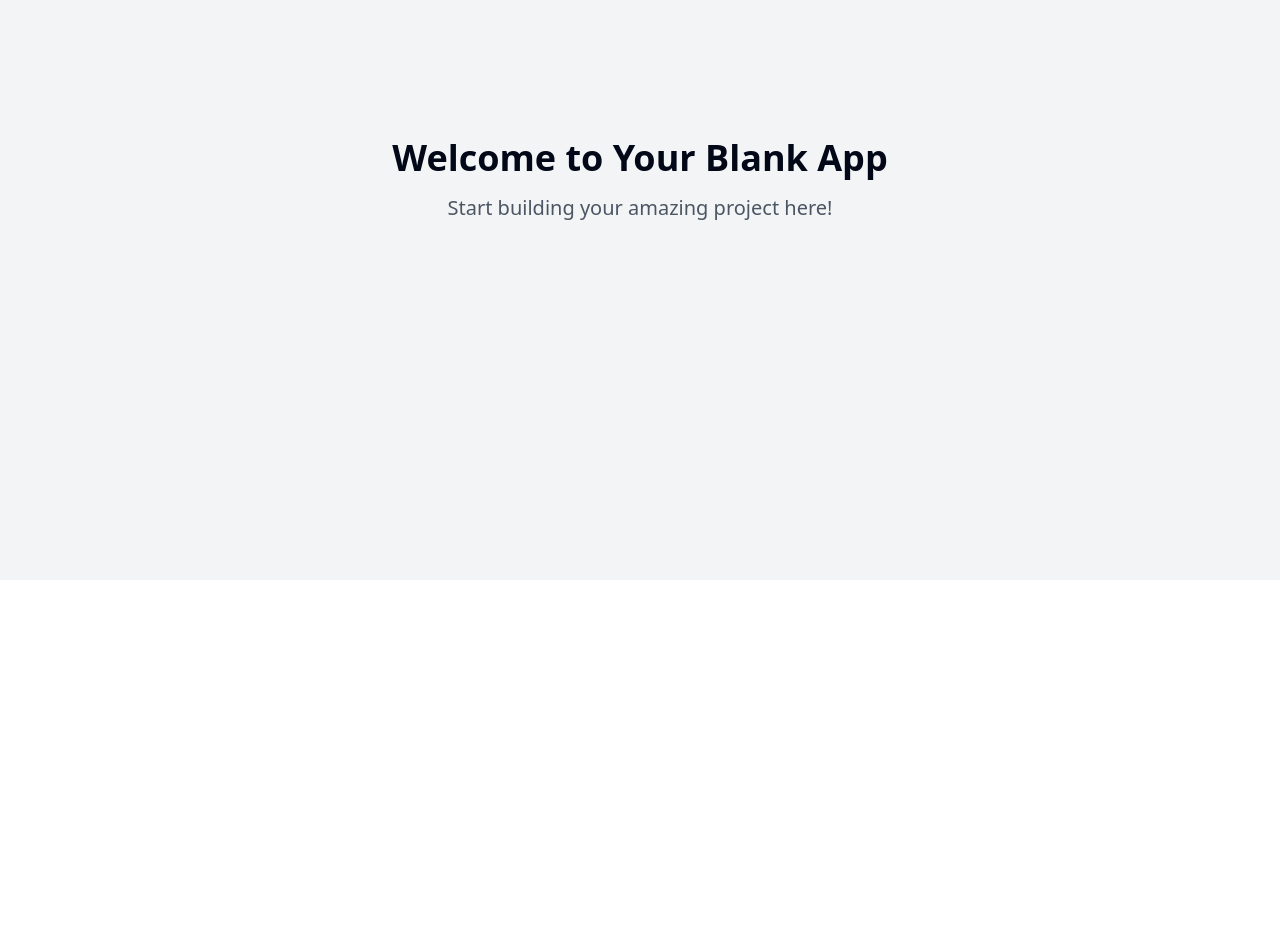
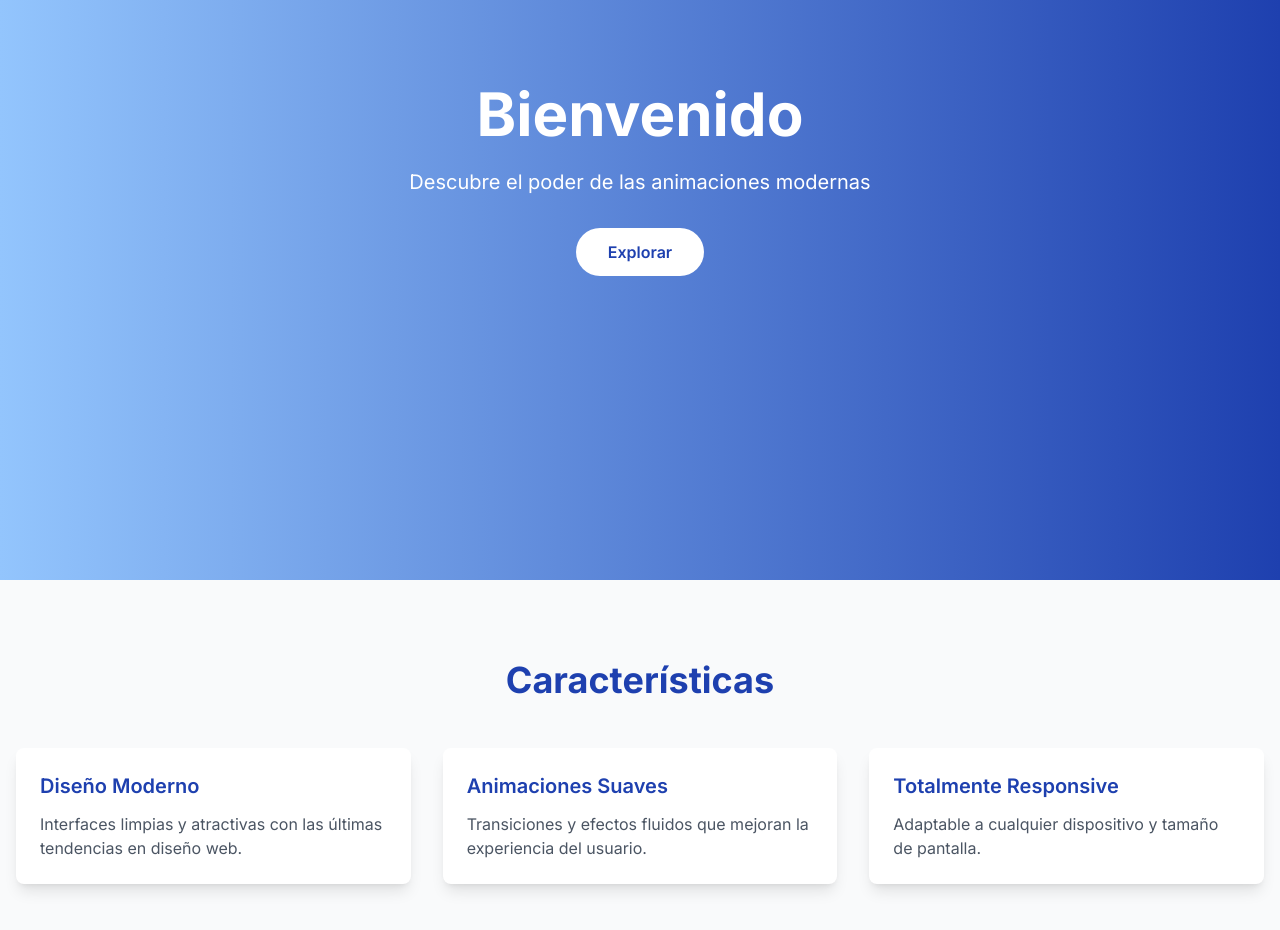
Before and after one commit to Morieadan/ui-automike, a React (Vite) app: page / in a window 1280 px wide. Shown: the part 220-1150 px from the top of the page. Before the commit the page ends 800 px from the top, so only its background shows below. Built offline with nearby package versions, Linux system fonts and the light colour scheme.

Commit message:
Add modern animations to webpage
Implement modern animations using HTML, JavaScript, and CSS for the webpage as requested.
[skip gpt_engineer]

```diff
--- /dev/null
+++ b/src/components/Card.tsx
@@ -0,0 +1,17 @@
+interface CardProps {
+  title: string;
+  description: string;
+  delay: number;
+}
+
+export const Card = ({ title, description, delay }: CardProps) => {
+  return (
+    <div
+      className="bg-white p-6 rounded-lg shadow-lg transform hover:scale-105 transition-all duration-300"
+      style={{ animationDelay: `${delay}ms` }}
+    >
+      <h3 className="text-xl font-semibold mb-3 text-blue-800">{title}</h3>
+      <p className="text-gray-600">{description}</p>
+    </div>
+  );
+};
--- /dev/null
+++ b/src/components/Features.tsx
@@ -0,0 +1,38 @@
+import { Card } from './Card';
+
+export const Features = () => {
+  const features = [
+    {
+      title: "Diseño Moderno",
+      description: "Interfaces limpias y atractivas con las últimas tendencias en diseño web."
+    },
+    {
+      title: "Animaciones Suaves",
+      description: "Transiciones y efectos fluidos que mejoran la experiencia del usuario."
+    },
+    {
+      title: "Totalmente Responsive",
+      description: "Adaptable a cualquier dispositivo y tamaño de pantalla."
+    }
+  ];
+
+  return (
+    <div className="py-20 bg-gray-50">
+      <div className="container mx-auto px-4">
+        <h2 className="text-4xl font-bold text-center mb-12 text-blue-800">
+          Características
+        </h2>
+        <div className="grid grid-cols-1 md:grid-cols-3 gap-8">
+          {features.map((feature, index) => (
+            <Card
+              key={index}
+              title={feature.title}
+              description={feature.description}
+              delay={index * 100}
+            />
+          ))}
+        </div>
+      </div>
+    </div>
+  );
+};
--- /dev/null
+++ b/src/components/Hero.tsx
@@ -0,0 +1,36 @@
+import { useEffect, useState } from 'react';
+
+export const Hero = () => {
+  const [offset, setOffset] = useState(0);
+
+  useEffect(() => {
+    const handleScroll = () => {
+      setOffset(window.pageYOffset);
+    };
+    window.addEventListener('scroll', handleScroll);
+    return () => window.removeEventListener('scroll', handleScroll);
+  }, []);
+
+  return (
+    <div className="relative h-screen overflow-hidden">
+      <div
+        className="absolute inset-0 bg-gradient-to-r from-blue-300 to-blue-800"
+        style={{ transform: `translateY(${offset * 0.5}px)` }}
+      />
+      <div className="relative z-10 flex items-center justify-center h-full">
+        <div className="text-center">
+          <h1 className="text-6xl font-bold text-white mb-6 animate-slide-up">
+            Bienvenido
+          </h1>
+          <p className="text-xl text-white mb-8 animate-fade-in">
+            Descubre el poder de las animaciones modernas
+          </p>
+          <button className="bg-white text-blue-800 px-8 py-3 rounded-full font-semibold
+                           hover:bg-blue-50 transition-all duration-300 animate-scale-in">
+            Explorar
+          </button>
+        </div>
+      </div>
+    </div>
+  );
+};
--- a/src/index.css
+++ b/src/index.css
@@ -1,101 +1,25 @@
+@import url('https://fonts.googleapis.com/css2?family=Inter:wght@400;500;600;700&display=swap');
+
 @tailwind base;
 @tailwind components;
 @tailwind utilities;
 
-@layer base {
-  :root {
-    --background: 0 0% 100%;
-    --foreground: 222.2 84% 4.9%;
-
-    --card: 0 0% 100%;
-    --card-foreground: 222.2 84% 4.9%;
-
-    --popover: 0 0% 100%;
-    --popover-foreground: 222.2 84% 4.9%;
-
-    --primary: 222.2 47.4% 11.2%;
-    --primary-foreground: 210 40% 98%;
-
-    --secondary: 210 40% 96.1%;
-    --secondary-foreground: 222.2 47.4% 11.2%;
-
-    --muted: 210 40% 96.1%;
-    --muted-foreground: 215.4 16.3% 46.9%;
-
-    --accent: 210 40% 96.1%;
-    --accent-foreground: 222.2 47.4% 11.2%;
-
-    --destructive: 0 84.2% 60.2%;
-    --destructive-foreground: 210 40% 98%;
-
-    --border: 214.3 31.8% 91.4%;
-    --input: 214.3 31.8% 91.4%;
-    --ring: 222.2 84% 4.9%;
-
-    --radius: 0.5rem;
-
-    --sidebar-background: 0 0% 98%;
-
-    --sidebar-foreground: 240 5.3% 26.1%;
-
-    --sidebar-primary: 240 5.9% 10%;
-
-    --sidebar-primary-foreground: 0 0% 98%;
-
-    --sidebar-accent: 240 4.8% 95.9%;
-
-    --sidebar-accent-foreground: 240 5.9% 10%;
-
-    --sidebar-border: 220 13% 91%;
-
-    --sidebar-ring: 217.2 91.2% 59.8%;
-  }
-
-  .dark {
-    --background: 222.2 84% 4.9%;
-    --foreground: 210 40% 98%;
-
-    --card: 222.2 84% 4.9%;
-    --card-foreground: 210 40% 98%;
-
-    --popover: 222.2 84% 4.9%;
-    --popover-foreground: 210 40% 98%;
-
-    --primary: 210 40% 98%;
-    --primary-foreground: 222.2 47.4% 11.2%;
-
-    --secondary: 217.2 32.6% 17.5%;
-    --secondary-foreground: 210 40% 98%;
-
-    --muted: 217.2 32.6% 17.5%;
-    --muted-foreground: 215 20.2% 65.1%;
-
-    --accent: 217.2 32.6% 17.5%;
-    --accent-foreground: 210 40% 98%;
-
-    --destructive: 0 62.8% 30.6%;
-    --destructive-foreground: 210 40% 98%;
-
-    --border: 217.2 32.6% 17.5%;
-    --input: 217.2 32.6% 17.5%;
-    --ring: 212.7 26.8% 83.9%;
-    --sidebar-background: 240 5.9% 10%;
-    --sidebar-foreground: 240 4.8% 95.9%;
-    --sidebar-primary: 224.3 76.3% 48%;
-    --sidebar-primary-foreground: 0 0% 100%;
-    --sidebar-accent: 240 3.7% 15.9%;
-    --sidebar-accent-foreground: 240 4.8% 95.9%;
-    --sidebar-border: 240 3.7% 15.9%;
-    --sidebar-ring: 217.2 91.2% 59.8%;
-  }
+html {
+  scroll-behavior: smooth;
 }
 
-@layer base {
-  * {
-    @apply border-border;
-  }
+body {
+  font-family: 'Inter', sans-serif;
+  @apply bg-white text-gray-900;
+}
 
-  body {
-    @apply bg-background text-foreground;
-  }
+.animate-on-scroll {
+  opacity: 0;
+  transform: translateY(20px);
+  transition: all 0.6s ease-out;
 }
+
+.animate-on-scroll.visible {
+  opacity: 1;
+  transform: translateY(0);
+}
--- a/src/pages/Index.tsx
+++ b/src/pages/Index.tsx
@@ -1,12 +1,11 @@
-// Update this page (the content is just a fallback if you fail to update the page)
+import { Hero } from '../components/Hero';
+import { Features } from '../components/Features';
 
 const Index = () => {
   return (
-    <div className="min-h-screen flex items-center justify-center bg-gray-100">
-      <div className="text-center">
-        <h1 className="text-4xl font-bold mb-4">Welcome to Your Blank App</h1>
-        <p className="text-xl text-gray-600">Start building your amazing project here!</p>
-      </div>
+    <div className="min-h-screen">
+      <Hero />
+      <Features />
     </div>
   );
 };
--- a/tailwind.config.ts
+++ b/tailwind.config.ts
@@ -12,85 +12,35 @@ export default {
   theme: {
     container: {
       center: true,
-			padding: '2rem',
+      padding: "2rem",
       screens: {
-				'2xl': '1400px'
-			}
+        "2xl": "1400px",
+      },
     },
     extend: {
-			colors: {
-				border: 'hsl(var(--border))',
-				input: 'hsl(var(--input))',
-				ring: 'hsl(var(--ring))',
-				background: 'hsl(var(--background))',
-				foreground: 'hsl(var(--foreground))',
-				primary: {
-					DEFAULT: 'hsl(var(--primary))',
-					foreground: 'hsl(var(--primary-foreground))'
+      fontFamily: {
+        sans: ["Inter", "sans-serif"],
       },
-				secondary: {
-					DEFAULT: 'hsl(var(--secondary))',
-					foreground: 'hsl(var(--secondary-foreground))'
-				},
-				destructive: {
-					DEFAULT: 'hsl(var(--destructive))',
-					foreground: 'hsl(var(--destructive-foreground))'
-				},
-				muted: {
-					DEFAULT: 'hsl(var(--muted))',
-					foreground: 'hsl(var(--muted-foreground))'
-				},
-				accent: {
-					DEFAULT: 'hsl(var(--accent))',
-					foreground: 'hsl(var(--accent-foreground))'
-				},
-				popover: {
-					DEFAULT: 'hsl(var(--popover))',
-					foreground: 'hsl(var(--popover-foreground))'
-				},
-				card: {
-					DEFAULT: 'hsl(var(--card))',
-					foreground: 'hsl(var(--card-foreground))'
-				},
-				sidebar: {
-					DEFAULT: 'hsl(var(--sidebar-background))',
-					foreground: 'hsl(var(--sidebar-foreground))',
-					primary: 'hsl(var(--sidebar-primary))',
-					'primary-foreground': 'hsl(var(--sidebar-primary-foreground))',
-					accent: 'hsl(var(--sidebar-accent))',
-					'accent-foreground': 'hsl(var(--sidebar-accent-foreground))',
-					border: 'hsl(var(--sidebar-border))',
-					ring: 'hsl(var(--sidebar-ring))'
-				}
-			},
-			borderRadius: {
-				lg: 'var(--radius)',
-				md: 'calc(var(--radius) - 2px)',
-				sm: 'calc(var(--radius) - 4px)'
+      animation: {
+        "slide-up": "slideUp 0.5s ease-out",
+        "fade-in": "fadeIn 0.5s ease-out",
+        "scale-in": "scaleIn 0.3s ease-out",
       },
       keyframes: {
-				'accordion-down': {
-					from: {
-						height: '0'
+        slideUp: {
+          "0%": { transform: "translateY(100px)", opacity: "0" },
+          "100%": { transform: "translateY(0)", opacity: "1" },
         },
-					to: {
-						height: 'var(--radix-accordion-content-height)'
-					}
+        fadeIn: {
+          "0%": { opacity: "0" },
+          "100%": { opacity: "1" },
         },
-				'accordion-up': {
-					from: {
-						height: 'var(--radix-accordion-content-height)'
+        scaleIn: {
+          "0%": { transform: "scale(0.9)", opacity: "0" },
+          "100%": { transform: "scale(1)", opacity: "1" },
         },
-					to: {
-						height: '0'
-					}
-				}
       },
-			animation: {
-				'accordion-down': 'accordion-down 0.2s ease-out',
-				'accordion-up': 'accordion-up 0.2s ease-out'
-			}
-		}
+    },
   },
   plugins: [require("tailwindcss-animate")],
 } satisfies Config;
```
Lines whose indentation alone changed are shown as unchanged.
